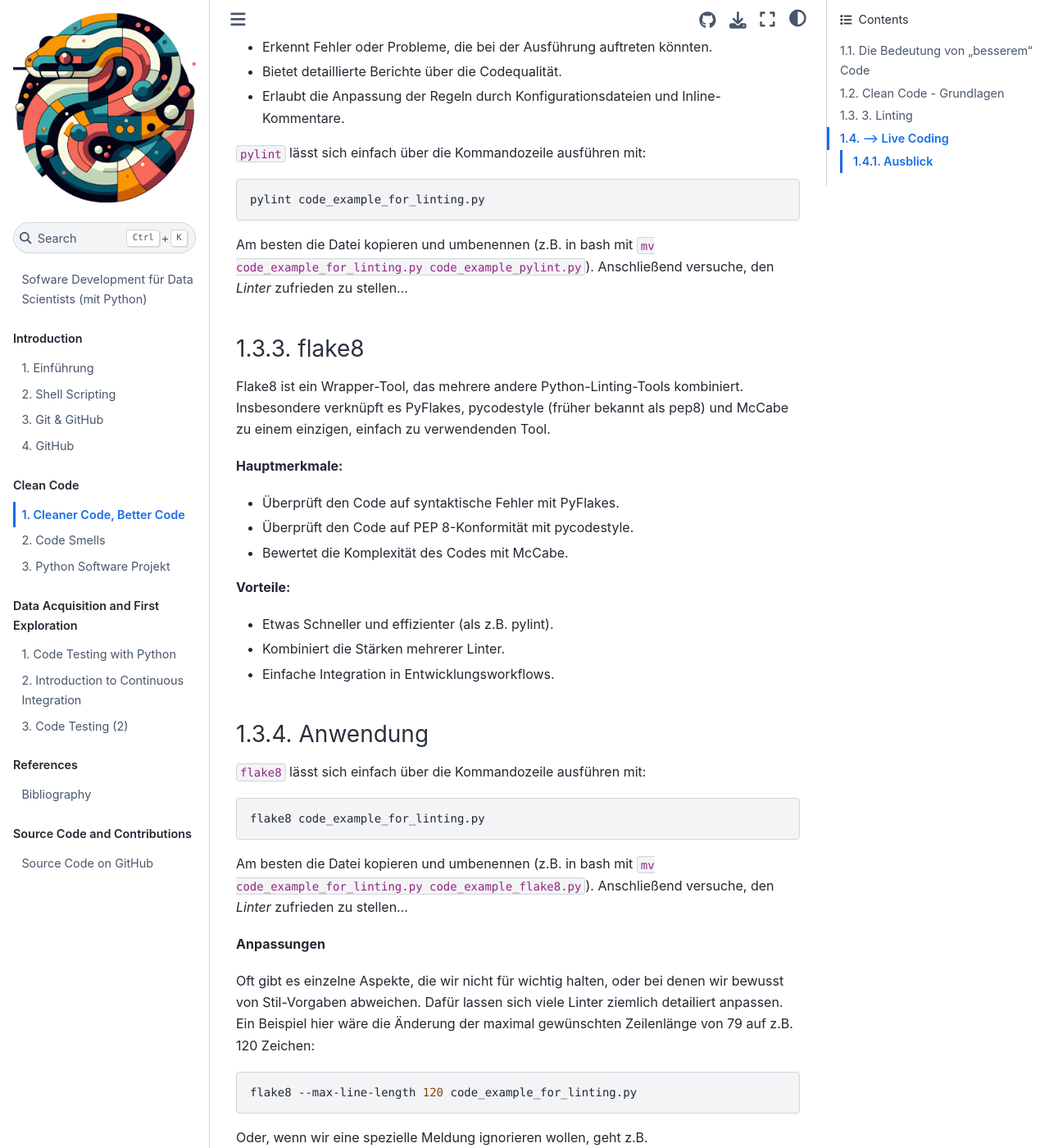
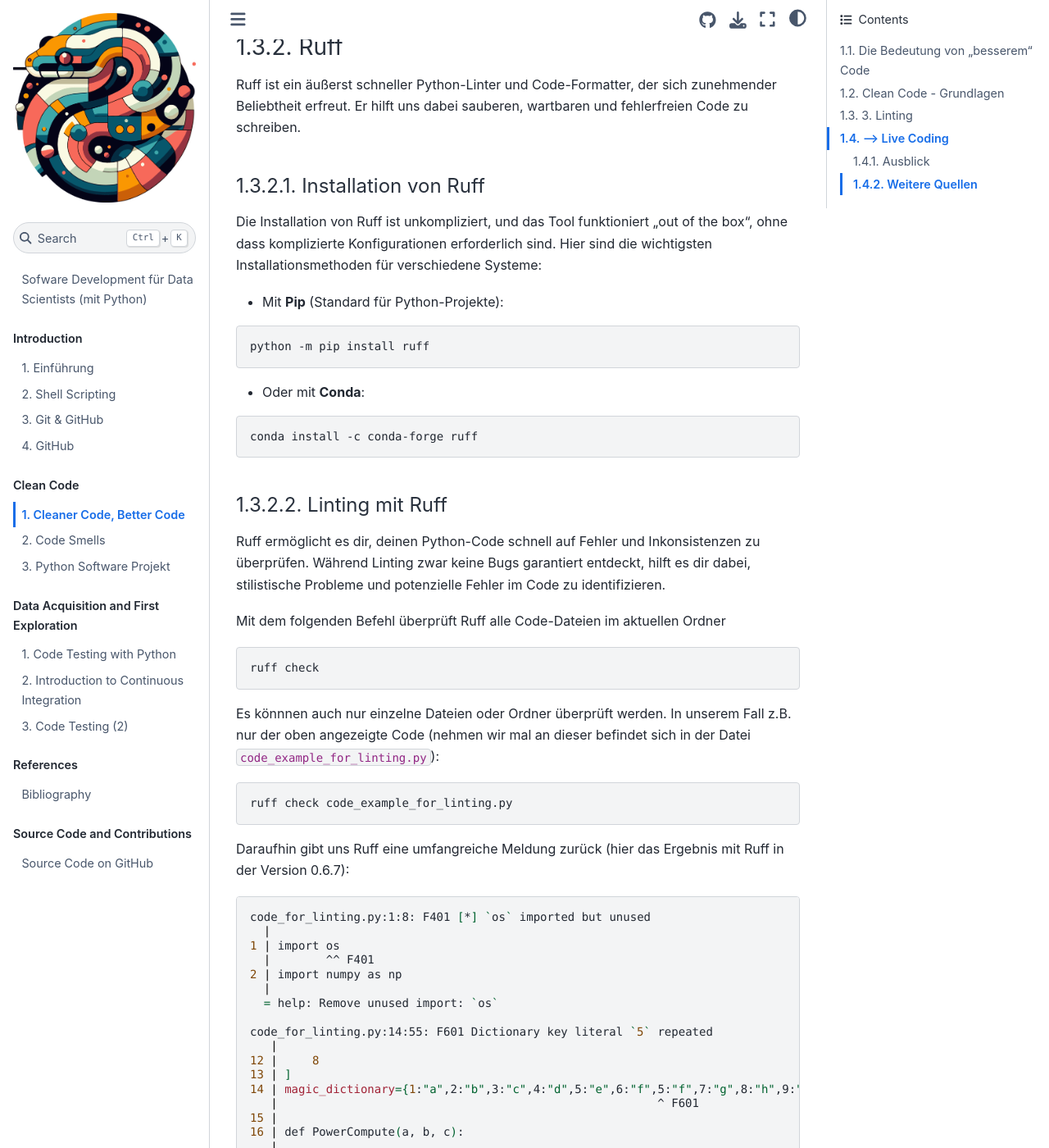
Before and after one commit to florian-huber/data_science_software_dev, a Jupyter Book: the page built from book/05_clean_code.md, in a window 1280 px wide and 1400 px high, scrolled down 8311 px. Shown: the whole window at 82% size. Built offline with Jupyter Book 1.0.4 settings and Sphinx 7.4.7 and the Sphinx Book theme 1.1.4, drawn with Linux system fonts in a browser that asks for light colours; pages that are not in the unit, such as notebooks, are missing from menus; some of the changed text lies outside the part shown.

Commit message:
switch from pylint+flake8 to ruff

````diff
--- a/book/05_clean_code.md
+++ b/book/05_clean_code.md
@@ -30,13 +30,13 @@
 ## Die Bedeutung von „besserem“ Code
 
 ### Was ist „besser“?
-„Besser“ ist ein relatives Konzept. In der Programmierung bezieht es sich oft darauf, wie effizient, lesbar und wartbar ein Code ist. Es ist wichtig zu betonen, dass "besser" nicht immer "perfekt" bedeutet. In der echten Welt ist es oft nicht möglich oder sogar notwendig, einen perfekten Code zu schreiben. Stattdessen sollte das Ziel sein, ständig zu verbessern und einen Code zu erstellen, der wiederholbar und zuverlässig funktioniert.
+„Besser“ ist ein relatives Konzept. In der Programmierung bezieht es sich oft darauf, wie effizient, lesbar und wartbar ein Code ist. Es ist wichtig zu betonen, dass "besser" nicht immer "perfekt" bedeutet. In der echten Welt ist es oft nicht notwendig (meistens auch gar nicht möglich) einen perfekten Code zu schreiben. Stattdessen sollte das Ziel sein, den Code kontinuierlich zu verbessern wo es sinnvoll ist und so einen Code zu erstellen, der wiederholbar und zuverlässig funktioniert.
 
 ### Warum besserer Code wichtig ist
 
 Besserer Code ist aus mehreren Gründen wichtig:
 
-- **Zuverlässigkeit:** Code, der den Best Practices folgt, hat tendenziell weniger Fehler und ist vorhersehbarer.
+- **Zuverlässigkeit:** Code, der den *Best Practices* folgt, hat tendenziell weniger Fehler und funktioniert vorhersehbarer.
 - **Wartbarkeit:** Es ist einfacher, Code zu aktualisieren und zu verbessern, wenn er gut organisiert und dokumentiert ist.
 - **Zusammenarbeit:** In Teams ist es wesentlich einfacher, mit Code zu arbeiten, der den gemeinsamen Standards folgt.
 
@@ -55,6 +55,7 @@
 
 - **Lesbarkeit:** Ein sauberer Code ist einfacher zu lesen und zu verstehen.
 - **Wartbarkeit:** Ein sauberer Code ist einfacher zu warten und zu erweitern.
+- **Fehlerreduktion**: Clean Code führt zu weniger Missverständnissen und damit auch zu weniger Fehlern. Wenn der Code klar und logisch strukturiert ist, sinkt die Wahrscheinlichkeit, dass unbemerkte Fehler entstehen.
 - **Produktivität:** Mit sauberem Code können Entwickler schneller und effizienter arbeiten.
 
 **Eingangsbeispiele und ihre Bedeutung**
@@ -68,16 +69,16 @@
 animals= [    'dog',   'cat',"elephant"   ]
 ```
 
-**Fragen zum Nachdenken:**
+### Clean Code – Wer entscheidet über den Stil?
 
-- Wer legt fest, wie Code aussehen sollte?
-- Warum nicht individuell entscheiden?
+Ein häufig gestellte Frage ist: Wer entscheidet eigentlich, wie der Code aussehen sollte? Warum kann nicht jeder seinen eigenen Stil entwickeln?
 
-**Antworten:**
+Die Antwort lautet: Für den **Python-Interpreter** ist der Stil zwar nebensächlich, aber für Menschen, die den Code lesen, ist er entscheidend. Die Lesbarkeit steht im Vordergrund, denn Code wird häufiger gelesen als geschrieben.
 
-- Für den Python-Interpreter ist der Stil nebensächlich, aber Menschen lesen den Code!
-- Ziel 1: Der Stil soll die Lesbarkeit unterstützen.
-- Ziel 2: Code sollte global verständlich sein, nicht nur für den Autor.
+- **Ziel 1**: Der Stil sollte die Lesbarkeit maximieren.
+- **Ziel 2**: Code sollte global verständlich sein, nicht nur für den Autor.
+
+In der Praxis wird diese Frage oft über sogenannte *Style Guides* adressiert.
 
 ### **Style Guides und ihre Bedeutung**
 
@@ -234,8 +235,7 @@
 ## 3. Linting
 
 **Was ist Linting?**
-Linting ist der Prozess des Überprüfens des Quellcodes auf programmatische und stilistische Fehler. Ein "Linter" ist ein Tool, das den Code automatisch überprüft und häufige Fehler oder Abweichungen von Stilrichtlinien meldet. In Python gibt es verschiedene Linter, wobei einige der bekanntesten `pylint`, `flake8` und `black` sind.
-Und, relativ neu aber (nach meiner Einschätzung) zukünftig häufig genutzt, ist `ruff`.
+Linting ist der Prozess des Überprüfens des Quellcodes auf programmatische und stilistische Fehler. Ein "Linter" ist ein Tool, das den Code automatisch überprüft und häufige Fehler oder Abweichungen von Stilrichtlinien meldet. In Python gibt es verschiedene Linter, wobei einige der bekanntesten `pylint`, `flake8`, `black` und `ruff` sind. Insbesondere `pylint` und `flake8` waren über viele Jahre sehr verbreitet in der Python Community und laufen im Hintergrund in vielen Python-Bibliotheken. Hier konzentrieren wir uns aber auf die zwei etwas neueren Linter `ruff` und `black` die zunehmend Einzug halten und vielen Entwickler*innen als moderner und leistungsfähiger gelten.
 
 ### Code Beispiel
 
@@ -282,99 +282,119 @@
 MyComputer.computeSomething()
 ```
 
+### Ruff
 
+Ruff ist ein äußerst schneller Python-Linter und Code-Formatter, der sich zunehmender Beliebtheit erfreut. Er hilft uns dabei sauberen, wartbaren und fehlerfreien Code zu schreiben.
 
-### pylint
+#### Installation von Ruff
 
-(Falls noch nicht vorhanden, installieren mit `pip install pylint`.)
+Die Installation von Ruff ist unkompliziert, und das Tool funktioniert „out of the box“, ohne dass komplizierte Konfigurationen erforderlich sind. Hier sind die wichtigsten Installationsmethoden für verschiedene Systeme:
 
-Pylint ist ein äußerst umfangreicher Python-Linter, der darauf abzielt, fehlerhaften Code und stilistische Inkonsistenzen in Python-Programmen aufzudecken. Er verwendet eine Vielzahl von Heuristiken, um potenzielle Fehler und schlechte Praktiken im Code zu identifizieren.
+- Mit **Pip** (Standard für Python-Projekte):
+```bash
+python -m pip install ruff
+```
+- Oder mit **Conda**:
+```bash
+conda install -c conda-forge ruff
+```
 
-**Hauptmerkmale:**
+#### Linting mit Ruff
+Ruff ermöglicht es dir, deinen Python-Code schnell auf Fehler und Inkonsistenzen zu überprüfen. Während Linting zwar keine Bugs garantiert entdeckt, hilft es dir dabei, stilistische Probleme und potenzielle Fehler im Code zu identifizieren.
 
-- Überprüft, ob Module und Klassen den vorgegebenen Codierungsstandards entsprechen.
-- Erkennt Fehler oder Probleme, die bei der Ausführung auftreten könnten.
-- Bietet detaillierte Berichte über die Codequalität.
-- Erlaubt die Anpassung der Regeln durch Konfigurationsdateien und Inline-Kommentare.
+Mit dem folgenden Befehl überprüft Ruff alle Code-Dateien im aktuellen Ordner
+```bash
+ruff check
+```
 
-`pylint` lässt sich einfach über die Kommandozeile ausführen mit:
+Es könnnen auch nur einzelne Dateien oder Ordner überprüft werden. In unserem Fall z.B. nur der oben angezeigte Code (nehmen wir mal an dieser befindet sich in der Datei `code_example_for_linting.py`):
+```bash
+ruff check code_example_for_linting.py
+```
+
+Daraufhin gibt uns Ruff eine umfangreiche Meldung zurück (hier das Ergebnis mit Ruff in der Version 0.6.7):
+```bash
+code_for_linting.py:1:8: F401 [*] `os` imported but unused
+  |
+1 | import os
+  |        ^^ F401
+2 | import numpy as np
+  |
+  = help: Remove unused import: `os`
+
+code_for_linting.py:14:55: F601 Dictionary key literal `5` repeated
+   |
+12 |     8
+13 | ]
+14 | magic_dictionary={1:"a",2:"b",3:"c",4:"d",5:"e",6:"f",5:"f",7:"g",8:"h",9:"i",10:"j",11:"k",12:"l"}
+   |                                                       ^ F601
+15 |
+16 | def PowerCompute(a, b, c):
+   |
+   = help: Remove repeated key literal `5`
+
+Found 2 errors.
+[*] 1 fixable with the `--fix` option.
+```
+
+In diesem Beispiel findet Ruff zwei Fehler und sagt das einer davon automatisch behoben werden kann und zwar mit:
+```bash
+ruff check --fix code_example_for_linting.py
+```
+
+```{warning}
+**Achtung! Wenn ihr `ruff` mit der Option `--fix` (oder, wie wir gleich sehen werden: `--format`) ausführt, werden direkt eure Dateien entsprechend angepasst. Das kann sehr praktisch sein, ist aber oft gar nicht direkt gewünscht. Wenn ihr also nur "testen" wollt, ob der Code die Linter-Regeln einhält dann sollte Ruff erst ohne diese Optionen ausgeführt werden.
+```
+
+### Welche Regeln soll Ruff überprüfen?
+
+In dem Fall den wir gerade gesehen haben wurde Ruff mit den Standardeinstellungen verwendet. Hier wird erstmal nur auf gröbere Fehler geachtet.
+Mit Ruff lassen sich aber sehr viele etablierte Regeln im Bezug auf Code Style überprüfen.
+
+Es können z.B. einzelne Regeln ausgewählt werden über `rule`, eine Übersicht der mehr als 800 Möglichkeiten [findet ihr hier](https://docs.astral.sh/ruff/rules/).
+
+Falls du mehr über einen bestimmten Fehler wissen möchtest, kannst du den Fehlercode mit dem Befehl `ruff rule` näher untersuchen. Zum Beispiel:
 
 ```bash
-pylint code_example_for_linting.py
+ruff check code_example_for_linting.py --select F601
 ```
 
-Am besten die Datei kopieren und umbenennen (z.B. in bash mit `mv code_example_for_linting.py code_example_pylint.py`). Anschließend versuche, den *Linter* zufrieden zu stellen...
+In den meisten Fällen interessiert uns aber nicht nur eine einzige Regel sondern wir möchten viele gleichzeitig testen. Dafür können auch ganze in der [Ruff Dokumentation der `Rules`](https://docs.astral.sh/ruff/rules/) angegebene Gruppen genutzt werden, z.B.
+
+```bash
+ruff check code_example_for_linting.py --select F
+```
+Das nutzt dann die "Pyflakes" Regeln. Oder für den "pydocstyle":
+```bash
+ruff check code_example_for_linting.py --select D
+```
+Auch möglich wäre sogar `ALL` um alle Regeln auszuwählen:
+```bash
+ruff check code_example_for_linting.py --select ALL
+```
+```{note}
+Am besten an dieser Stelle einfach mal selbst die hier angegebenen Optionen (bzw. gerne auch noch weitere) ausprobieren um ein Gefühl dafür zu bekommen wie unterschiedlich das Feedback des Ruff-Linters ausfällt.
+```
+
+#### Konfiguration von Ruff
+
+Bei größeren Python-Softwareprojekten macht es oft sogar Sinn, die für das Projekt verbindlichen Regeln einmal gemeinsam festzulegen. Diese können dann für Ruff in einer Konfigurationsdatei hinterlegt werden. Die Konfigurationsdatei kann entweder `ruff.toml`, `.ruff.toml` oder `pyproject.toml` heißen. Hier ein einfaches Beispiel für eine `ruff.toml`-Datei:
+```toml
+line-length = 120
+
+[lint]
+select = ["E501", "I"]
+```
+Mit dieser Konfiguration wird Ruff auf eine maximale Zeilenlänge von 120 Zeichen prüfen und spezifische Regeln für Importe (I-Regeln) und Zeilenlängen (E501) anwenden.
+Wenn die entsprechende `.toml` im selben Ordner oder einem der Unterordner liegt, wird Ruff dies erkennen und die entsprechenden Einstellungen übernehmen wenn wir `ruff check` ausführen.
 
 
 
-### flake8
-
-Flake8 ist ein Wrapper-Tool, das mehrere andere Python-Linting-Tools kombiniert. Insbesondere verknüpft es PyFlakes, pycodestyle (früher bekannt als pep8) und McCabe zu einem einzigen, einfach zu verwendenden Tool.
-
-**Hauptmerkmale:**
-
-- Überprüft den Code auf syntaktische Fehler mit PyFlakes.
-- Überprüft den Code auf PEP 8-Konformität mit pycodestyle.
-- Bewertet die Komplexität des Codes mit McCabe.
-
-**Vorteile:**
-
-- Etwas Schneller und effizienter (als z.B. pylint).
-- Kombiniert die Stärken mehrerer Linter.
-- Einfache Integration in Entwicklungsworkflows.
-
-### Anwendung
-
-`flake8` lässt sich einfach über die Kommandozeile ausführen mit:
-
-```bash
-flake8 code_example_for_linting.py
-```
-
-Am besten die Datei kopieren und umbenennen (z.B. in bash mit `mv code_example_for_linting.py code_example_flake8.py`). Anschließend versuche, den *Linter* zufrieden zu stellen...
-
-**Anpassungen**
-
-Oft gibt es einzelne Aspekte, die wir nicht für wichtig halten, oder bei denen wir bewusst von Stil-Vorgaben abweichen. Dafür lassen sich viele Linter ziemlich detailiert anpassen. Ein Beispiel hier wäre die Änderung der maximal gewünschten Zeilenlänge von 79 auf z.B. 120 Zeichen:
-
-```bash
-flake8 --max-line-length 120 code_example_for_linting.py
-```
-
-Oder, wenn wir eine spezielle Meldung ignorieren wollen, geht z.B.
-
-```bash
-flake8 --ignore E231 code_example_for_linting.py
-```
-
-Es ist auch möglich einen Linter über eine spezielle Konfigurationsdatei noch viel detaillierter auf die eigenen Bedürfnisse abzustimmen.
-
-#### Mehr Informationen zu `flake8`
-
-- https://flake8.pycqa.org/en/latest/
-- https://calmcode.io/flake8/introduction.html
-
-### ruff
-
-Jetzt noch ein recht neues Python Tool: `ruff`.
-
-Kann ebenfalls mit `pip install ruff` installiert werden.
-
-Danach wird es z.B. als umfangreicher Linter ausgeführt mit:
-
-```bash
-ruff --select=ALL check code_example_for_linting.py
-```
-
-**Hauptmerkmale:**
-
-- ruff funktioniert ähnlich wie pylint oder flake8, ist aber **deutlich** schneller in der Ausführung.
--
 
 #### Weitere Informationen zu `ruff`
 
-- https://docs.astral.sh/ruff/configuration/#command-line-interface
-- https://pythonspeed.com/articles/pylint-flake8-ruff/
+- [Real Python Tutorial](https://realpython.com/ruff-python/)
+- [Ruff Tutorial](https://docs.astral.sh/ruff/tutorial/)
 
 ### black
 
@@ -427,16 +447,6 @@
 
 
 
-### Linter (Pylint vs flake8 vs ruff) vs Formatter (black)
-
-Alle drei Linter-Bibliotheken funktionieren sehr gut, `pylint` und `flake8` sind zudem sehr etabliert und bekannt (`ruff` wird da aber wahrscheinlich bald aufholen). Es gibt im Internet zahlreiche Pros/Cons-Debatten. Oft reicht es aus, nach subjektiver Präferenz einen der Linter auszuwählen.
-
-- `flake8` lässt sich über Plugins erweitern, ist aber im einfachen Modus nicht so umfangreich/gründlich wie `pylint` oder `ruff`
-- `ruff` ist mit Abstand am schnellsten, das spielt aber erst bei größeren Projekten ein wichtige Rolle.
-- `black` ist am komfortabelsten, da es die nötigen Änderungen auch gleich ausführt. In den meisten Fällen kann dies ein strengeres Linting aber nicht ganz ersetzen
-- Für umfangreiche Python-Softwareprojekte bietet es sich an, zumindest **einen Linter** zu nutzen. Und, falls gewünscht, einen **Formatter** wie `black` noch davorzuschalten.
-
----
 
 ## --> Live Coding
 
@@ -452,3 +462,12 @@
 
 - `mypy` wird genutzt um die korrekte/konsistente Verwendung von Datentypen zu überprüfen
 - `SonarCloud` ist ein **sehr** umfangreiches Tool um Code zu beurteilen und potentielle Schachstellen aufzudecken.
+
+### Weitere Quellen
+
+Wir haben hier die sehr verbreiteten Linter `pylint` und `flake8` ausgelassen. Zu beiden gibt es aber zum Glück online viele Tutorials.
+Zum Beispiel:
+
+- [Flake8 Dokumentation](https://flake8.pycqa.org/en/latest/)
+- [Calmcode Tutorial](https://calmcode.io/flake8/introduction.html)
+- [Pylint Dokumentation](https://docs.pylint.org/tutorial.html)
````
